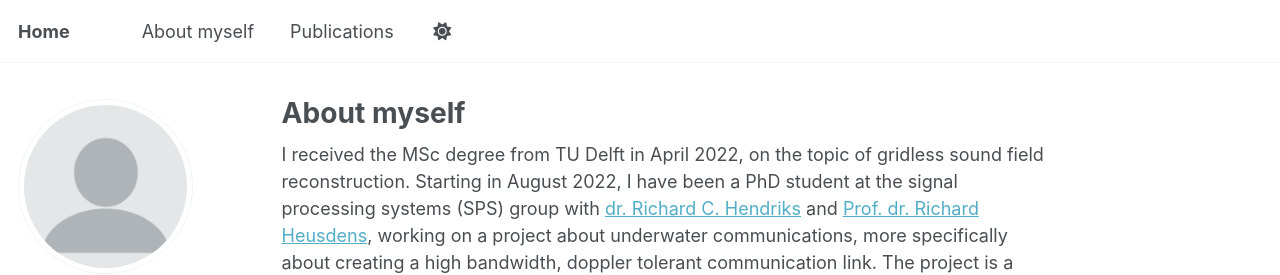
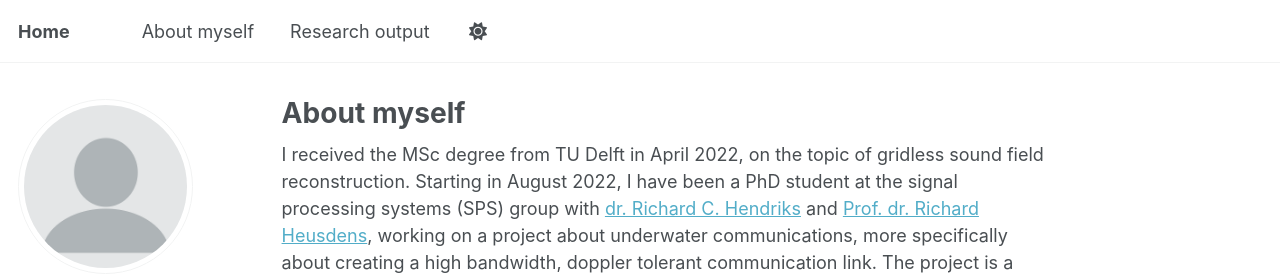
Before and after one commit to idsvanderwerf/idsvanderwerf.github.io, a Jekyll site: the page built from _pages/about.md, in a window 1280 px wide. Shown: the top 275 px of the page. Built offline with Jekyll 4.4.1, drawn with Linux system fonts in a browser that asks for light colours; some web fonts are replaced; a script that is not in the unit is left out.

Commit message:
Update navigation.yml

```diff
--- a/_data/navigation.yml
+++ b/_data/navigation.yml
@@ -10,7 +10,7 @@
 main:
   - title: "About myself"
     url: /
-  - title: "Publications"
+  - title: "Research output"
     url: /researchoutput/
 #  - title: "Publications"
 #    url: /publications/
```
